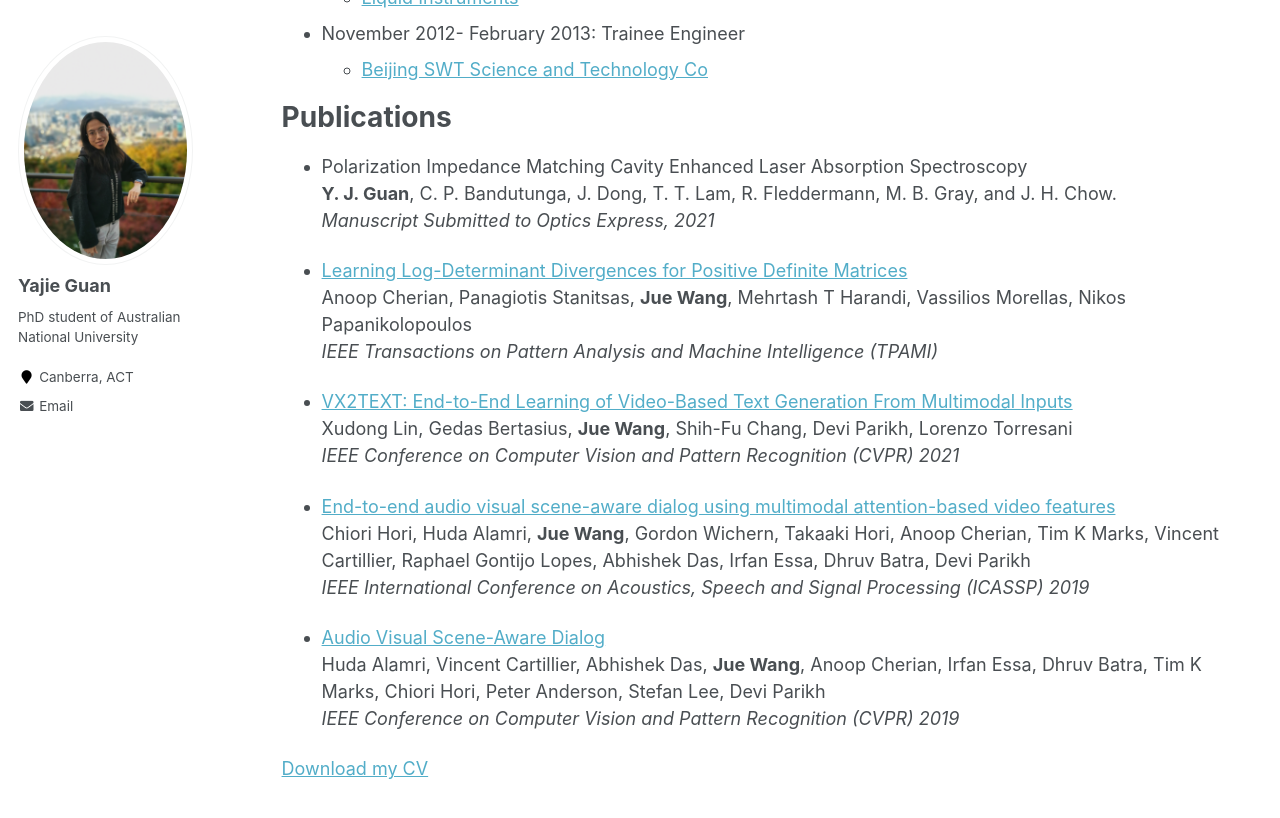
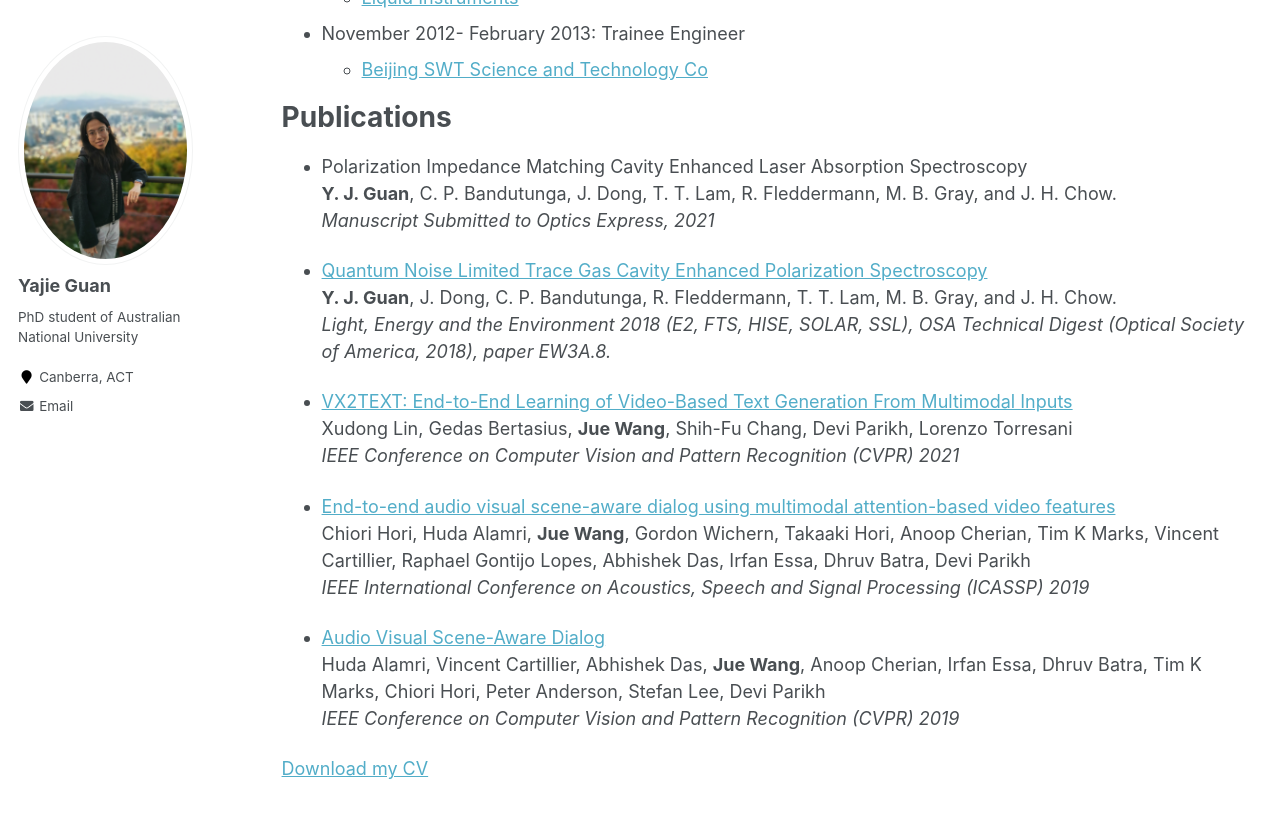
Before and after one commit to YajieGuan/yajie.guan, a Jekyll site: the page built from _pages/cv.md, in a window 1280 px wide and 900 px high, scrolled down 649 px. Shown: the top 818 px of the window. Built offline with Jekyll 4.4.1, drawn with Linux system fonts in a browser that asks for light colours.

Commit message:
Update cv.md

```diff
--- a/_pages/cv.md
+++ b/_pages/cv.md
@@ -35,9 +35,9 @@ Publications
   **Y. J. Guan**, C. P. Bandutunga, J. Dong, T. T. Lam, R. Fleddermann, M. B. Gray, and J. H. Chow. <br/>
   *Manuscript Submitted to Optics Express, 2021*
 
-* [Learning Log-Determinant Divergences for Positive Definite Matrices](https://ieeexplore.ieee.org/stamp/stamp.jsp?arnumber=9405430)<br/>
-  Anoop Cherian, Panagiotis Stanitsas, **Jue Wang**, Mehrtash T Harandi, Vassilios Morellas, Nikos Papanikolopoulos
-  *IEEE Transactions on Pattern Analysis and Machine Intelligence (TPAMI)*
+* [Quantum Noise Limited Trace Gas Cavity Enhanced Polarization Spectroscopy](https://www.osapublishing.org/abstract.cfm?uri=EE-2018-EW3A.8)<br/>
+  **Y. J. Guan**, J. Dong, C. P. Bandutunga, R. Fleddermann, T. T. Lam, M. B. Gray, and J. H. Chow.
+  *Light, Energy and the Environment 2018 (E2, FTS, HISE, SOLAR, SSL), OSA Technical Digest (Optical Society of America, 2018), paper EW3A.8.*
 
 * [VX2TEXT: End-to-End Learning of Video-Based Text Generation From Multimodal Inputs](https://arxiv.org/abs/2101.12059)<br/>
   Xudong Lin, Gedas Bertasius, **Jue Wang**, Shih-Fu Chang, Devi Parikh, Lorenzo Torresani
```
